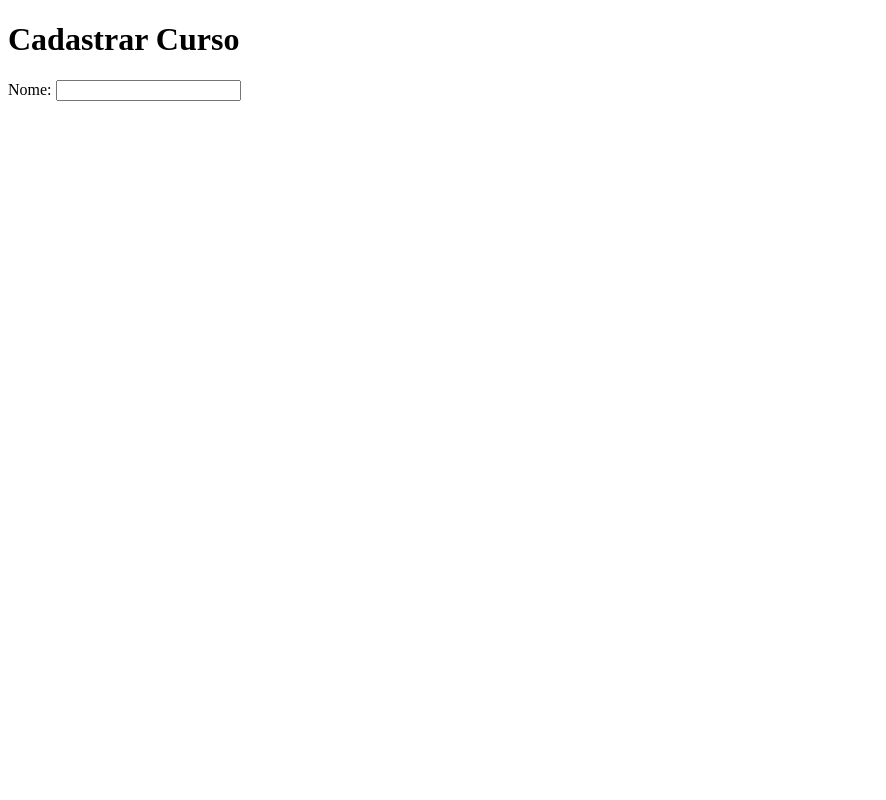
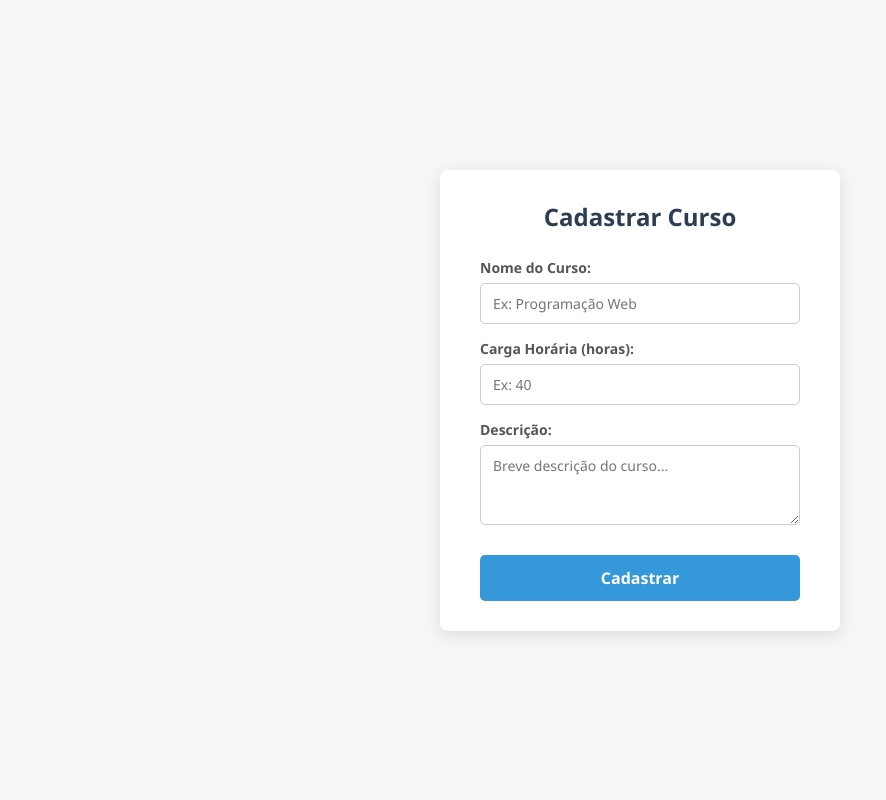
Before and after one commit to laurapclaro/aula-ORM---FastApi, a FastAPI app: page /cursos/cadastro in a window 1280 px wide. Shown: the whole page, without its empty margins (0-886 px from the left). Run offline with FastAPI, Linux system fonts and the light colour scheme.

Commit message:
html cadastro

```diff
--- a/templates/cadastro_curso.html
+++ b/templates/cadastro_curso.html
@@ -1,17 +1,124 @@
 <!DOCTYPE html>
-<html lang="en">
+<html lang="pt-BR">
 <head>
     <meta charset="UTF-8">
     <meta name="viewport" content="width=device-width, initial-scale=1.0">
-    <title>Document</title>
+    <title>Cadastrar Curso</title>
+    <style>
+        /* Reset básico de margens e escolha de fonte moderna */
+        * {
+            box-sizing: border-box;
+            margin: 0;
+            padding: 0;
+            font-family: 'Segoe UI', Tahoma, Geneva, Verdana, sans-serif;
+        }
+
+        /* Fundo da página e centralização do conteúdo */
+        body {
+            background-color: #f4f7f6;
+            display: flex;
+            justify-content: center;
+            align-items: center;
+            min-height: 100vh;
+            color: #333;
+        }
+
+        /* Estilo do cartão do formulário */
+        .container {
+            background-color: #ffffff;
+            padding: 30px 40px;
+            border-radius: 8px;
+            box-shadow: 0 4px 15px rgba(0, 0, 0, 0.1);
+            width: 100%;
+            max-width: 400px;
+        }
+
+        h1 {
+            text-align: center;
+            margin-bottom: 25px;
+            color: #2c3e50;
+            font-size: 24px;
+        }
+
+        /* Organização de cada campo (label + input) */
+        .form-group {
+            margin-bottom: 15px;
+        }
+
+        label {
+            display: block;
+            margin-bottom: 6px;
+            font-weight: 600;
+            font-size: 14px;
+            color: #555;
+        }
+
+        /* Estilo das caixas de texto */
+        input, textarea {
+            width: 100%;
+            padding: 10px 12px;
+            border: 1px solid #ccc;
+            border-radius: 5px;
+            font-size: 14px;
+            transition: border-color 0.3s ease, box-shadow 0.3s ease;
+        }
+
+        /* Efeito quando o usuário clica no campo (foco) */
+        input:focus, textarea:focus {
+            outline: none;
+            border-color: #3498db;
+            box-shadow: 0 0 5px rgba(52, 152, 219, 0.3);
+        }
+
+        textarea {
+            resize: vertical; /* Permite aumentar apenas a altura */
+            min-height: 80px;
+        }
+
+        /* Estilo do Botão */
+        button {
+            width: 100%;
+            padding: 12px;
+            background-color: #3498db;
+            color: white;
+            border: none;
+            border-radius: 5px;
+            font-size: 16px;
+            font-weight: bold;
+            cursor: pointer;
+            transition: background-color 0.3s ease;
+            margin-top: 10px;
+        }
+
+        /* Efeito quando o mouse passa por cima do botão */
+        button:hover {
+            background-color: #2980b9;
+        }
+    </style>
 </head>
 <body>
-    <h1>Cadastrar Curso</h1>
-    <form action="/cursos" method="post">
-        <p>
-            <label for="nome">Nome:</label>
-            <input type="text" id="nome" name="nome" required>
-        </p>
-    </form>
+    <div class="container">
+        <h1>Cadastrar Curso</h1>
+        <form action="/cursos" method="post">
+
+            <div class="form-group">
+                <label for="nome">Nome do Curso:</label>
+                <input type="text" id="nome" name="nome" placeholder="Ex: Programação Web" required>
+            </div>
+
+            <div class="form-group">
+                <label for="carga_horaria">Carga Horária (horas):</label>
+                <input type="number" id="carga_horaria" name="carga_horaria" placeholder="Ex: 40" required>
+            </div>
+
+            <div class="form-group">
+                <label for="descricao">Descrição:</label>
+                <textarea id="descricao" name="descricao" placeholder="Breve descrição do curso..."></textarea>
+            </div>
+
+            <button type="submit">Cadastrar</button>
+
+        </form>
+    </div>
 </body>
 </html>
```
